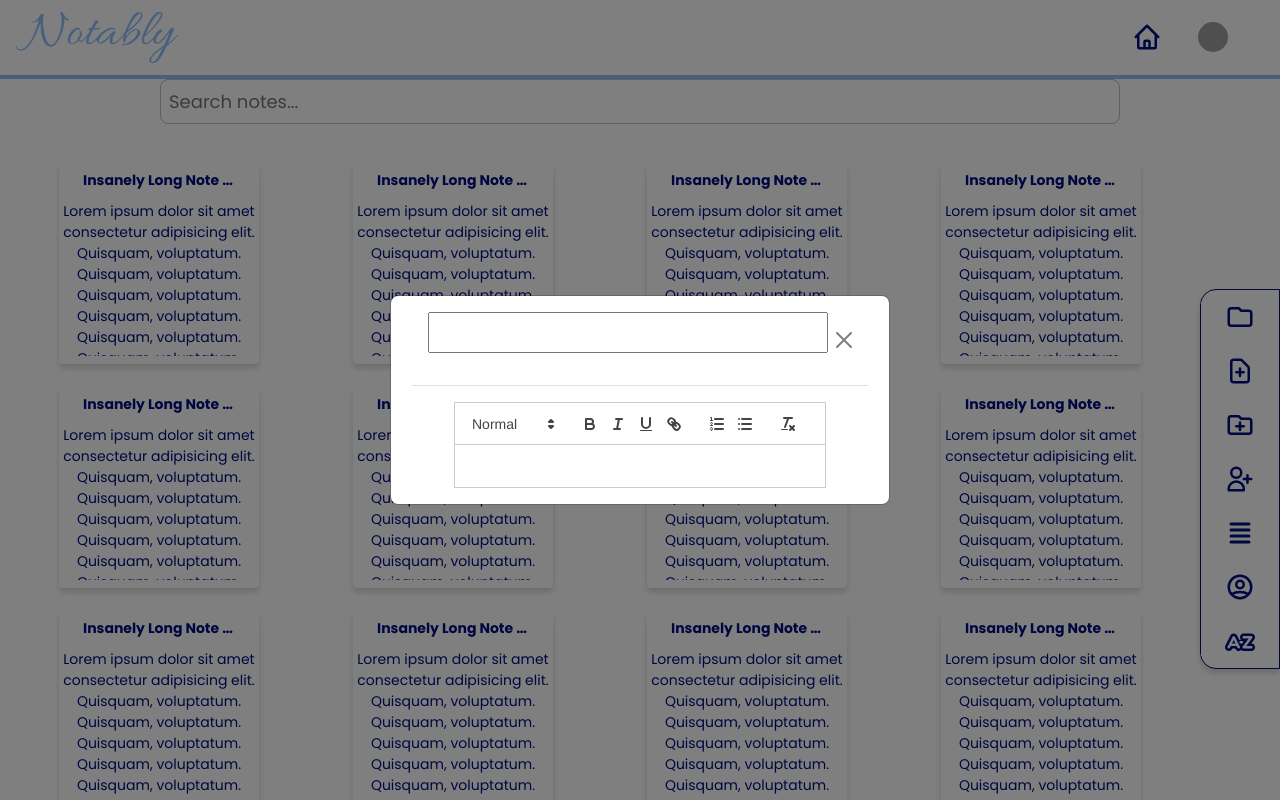
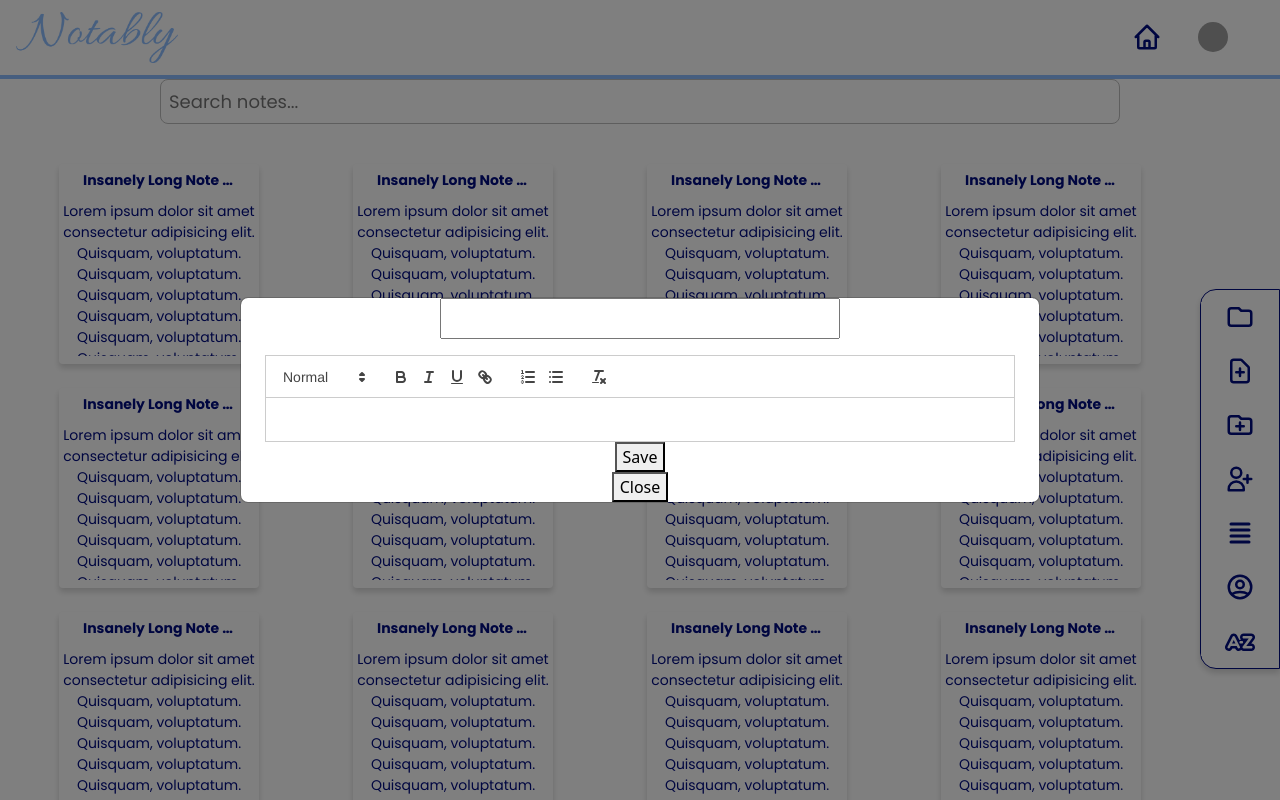
Before and after one commit to BlackPearlescence/notably, a React (Create React App) app in the folder client/: page /notes in a window 1280 px wide. Both pictures are taken after a click on the icon 1240 px from the left and 370 px from the top of the page. Shown: the top 800 px of the page. Built offline with nearby package versions, Linux system fonts and the light colour scheme; grey boxes are pictures that could not be loaded.

Commit message:
create createnotemmodal

```diff
--- a/client/src/components/notes/CreateNoteModal.tsx
+++ b/client/src/components/notes/CreateNoteModal.tsx
@@ -15,19 +15,12 @@ export const CreateNoteModal: FC = () => {
     const [value, setValue] = useState<string>("");
 
     return (
-        <Modal show={createNoteModalShowState} onHide={() => dispatch(hideCreateNoteModal())} centered>
+        <Modal show={createNoteModalShowState} onHide={() => dispatch(hideCreateNoteModal())} centered size="lg">
             <form>
-                <Modal.Header closeButton>
-                    <input
-                    name="title"
-                    type="text"
-                    value={noteForm.title}
-                    maxLength={50}
-                    onChange={(e) => setNoteForm({...noteForm, [e.target.name]: e.target.value})} />
-                </Modal.Header>
-                <Modal.Body>
-                    <ReactQuill theme="snow" value={value} onChange={setValue} />
-                </Modal.Body>
+                <input type="text" />
+                <ReactQuill theme="snow" value={value} onChange={setValue} style={{ width: "750px"}} />
+                <button type="submit" >Save</button>
+                <button>Close</button>
             </form>
         </Modal>
     )
```
